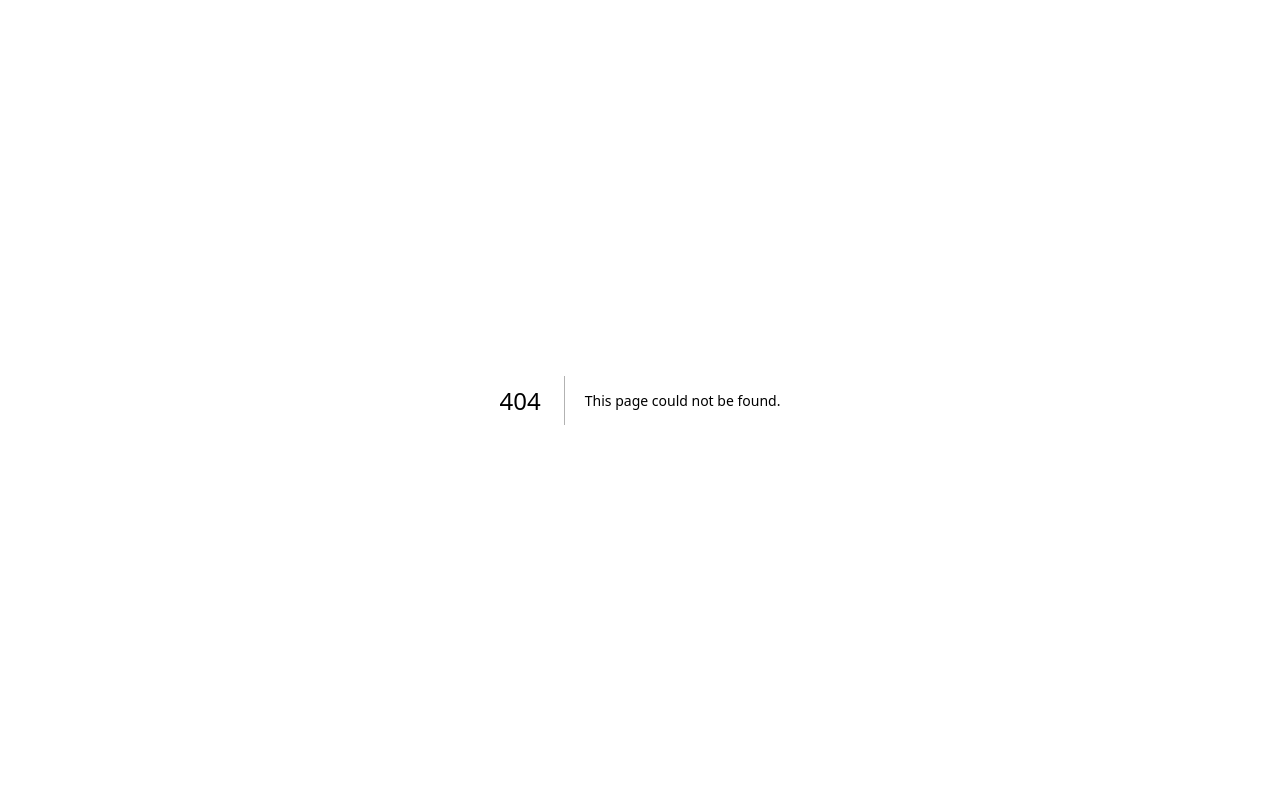
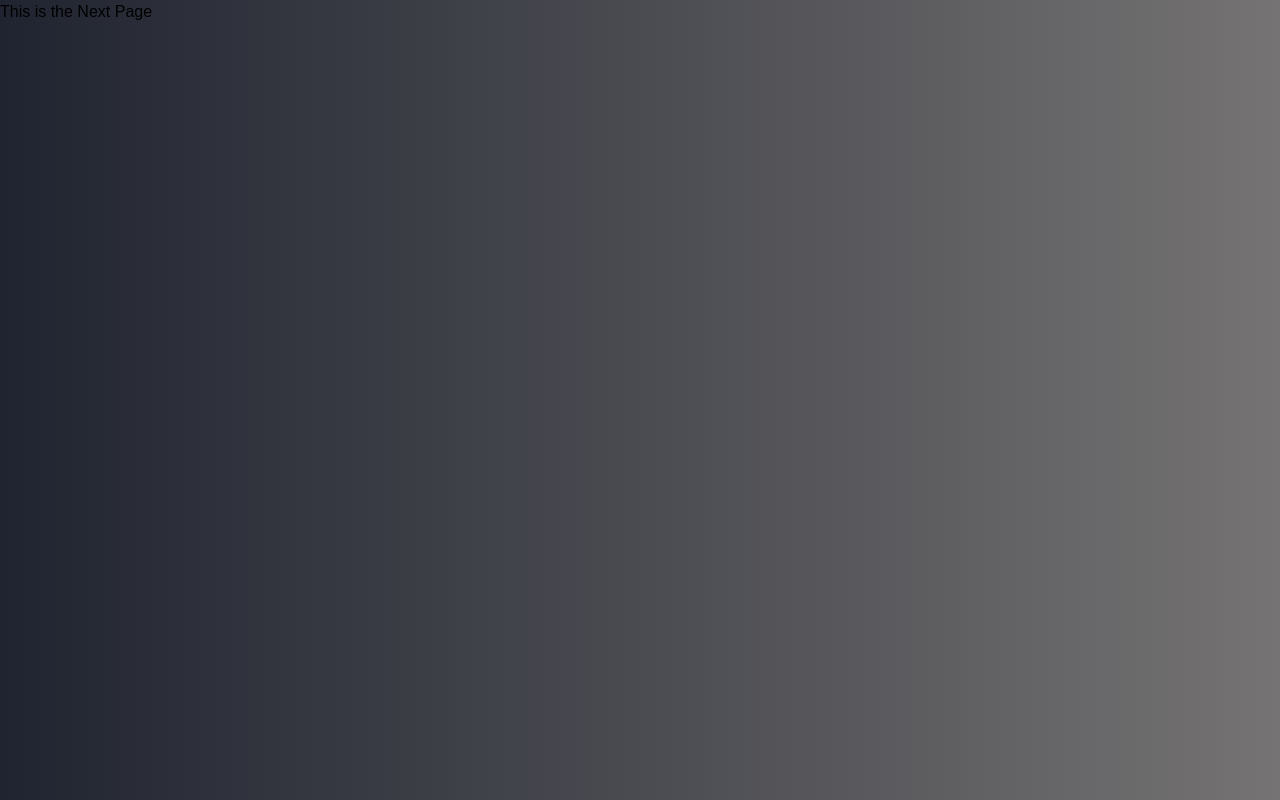
Before and after one commit to chaitanya-codes/VITLink, a Next.js app: page /login in a window 1280 px wide. Before the commit this address had no page. Built offline with nearby package versions, Linux system fonts and the light colour scheme.

Commit message:
Added routing

```diff
--- a/src/app/components/Navbar.tsx
+++ b/src/app/components/Navbar.tsx
@@ -2,7 +2,6 @@
 import Image from 'next/image';
 import React from 'react';
 import img from "@/app/images/logo_dark.png";
-import { useRouter } from 'next/navigation'
 
 const Logo = () => (
 	<Image
@@ -13,11 +12,8 @@ const Logo = () => (
     />
 );
 
-const Navbar = () => {
-    const router = useRouter();
-    const auth = (login: boolean) => {
-        login ? router.push('/login') : router.push('/signup');
-    }
+const Navbar = (auth) => {
+
     return (
         <div>
             <nav className="flex justify-between p-6 mx-0">
--- /dev/null
+++ b/src/app/login/page.tsx
@@ -0,0 +1,7 @@
+export default function NextPage() {
+    return (
+      <div>
+        <h1>This is the Next Page</h1>
+      </div>
+    );
+  }
--- a/src/app/page.tsx
+++ b/src/app/page.tsx
@@ -1,5 +1,5 @@
 import Navbar from "./components/Navbar"
-import Hero from "./components/Hero"
+import Hero from "./components/Hero";
 import {Categories, Internships} from "./components/Categories"
 import Footer from "@/app/components/Footer";
 import ResearchProjects from "@/app/components/ResearchProjects"
--- /dev/null
+++ b/src/app/signup/page.tsx
@@ -0,0 +1,7 @@
+export default function NextPage() {
+    return (
+      <div>
+        <h1>This is the Next Page</h1>
+      </div>
+    );
+  }
```
